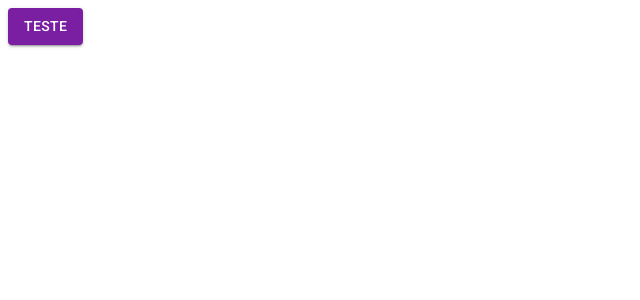
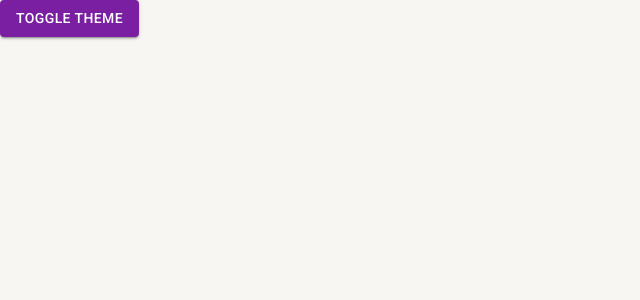
Before and after one commit to nicolasximenes/react-material-ui-ts, a React (Create React App) app: page /pagina-inicial in a window 1280 px wide. Shown: the top 300 px of the page, without its empty margins (0-640 px from the left). Built offline with nearby package versions, Linux system fonts and the light colour scheme.

Commit message:
feat: Adicionado temas e troca de temas

```diff
--- a/public/index.html
+++ b/public/index.html
@@ -18,7 +18,7 @@
 
     <title>Cadastros</title>
   </head>
-  <body>
+  <body style="margin: 0; padding: 0;">
     <noscript>Você precisa ativar o JavaScript para executar este aplicativo.</noscript>
     <div id="root"></div>
 
--- a/src/routes/index.tsx
+++ b/src/routes/index.tsx
@@ -1,10 +1,14 @@
 import { Button } from "@mui/material";
 import { Routes, Route, Navigate } from "react-router-dom";
+import { useAppThemeContext } from "../shared/contexts";
 
 export const AppRoutes = () => {
+
+  const { toggleTheme } = useAppThemeContext();
+
   return (
     <Routes>
-      <Route path="/pagina-inicial" element={<Button variant="contained" color="primary">Teste</Button>} />
+      <Route path="/pagina-inicial" element={<Button variant="contained" color="primary" onClick={toggleTheme}>Toggle Theme</Button>} />
 
       <Route path="*" element={<Navigate to="/pagina-inicial" />} />
     </Routes>
--- /dev/null
+++ b/src/shared/contexts/ThemeContext.tsx
@@ -0,0 +1,42 @@
+import { createContext, useCallback, useContext, useMemo, useState } from "react";
+import { Box, ThemeProvider } from "@mui/material";
+import { LightTheme, DarkTheme } from "../themes";
+
+interface IThemeContextData {
+  themeName: 'light' | 'dark';
+  toggleTheme: () => void;
+}
+
+interface IThemeProviderProps {
+  children: React.ReactNode;
+}
+
+const ThemeContext = createContext({} as IThemeContextData);
+
+export const useAppThemeContext = () => {
+  return useContext(ThemeContext);
+};
+
+export const AppThemeProvider: React.FC<IThemeProviderProps> = ({ children }) => {
+
+  const [themeName, setThemeName] = useState<'light' | 'dark'>('light');
+
+  const toggleTheme = useCallback(() => {
+    setThemeName(oldThemeName => oldThemeName === 'light' ? 'dark' : 'light');
+  }, []);
+
+  const theme = useMemo(() => {
+    if (themeName === 'light') return LightTheme;
+    return DarkTheme;
+  }, [themeName])
+
+  return (
+    <ThemeContext.Provider value={{ themeName, toggleTheme }}>
+      <ThemeProvider theme={theme}>
+        <Box width="100vw" height="100vh" bgcolor={theme.palette.background.default}>
+          {children}
+        </Box>
+      </ThemeProvider>
+    </ThemeContext.Provider>
+  );
+}
--- a/src/shared/contexts/index.ts
+++ b/src/shared/contexts/index.ts
@@ -1 +1 @@
-export {};
+export * from './ThemeContext';
--- /dev/null
+++ b/src/shared/themes/DarkTheme.ts
@@ -0,0 +1,23 @@
+import { createTheme } from '@mui/material';
+import { cyan, purple } from '@mui/material/colors';
+
+export const DarkTheme = createTheme({
+  palette: {
+    primary: {
+      main: purple[700],
+      dark: purple[800],
+      light: purple[500],
+      contrastText: '#ffffff',
+    },
+    secondary: {
+      main: cyan[500],
+      dark: cyan[400],
+      light: cyan[300],
+      contrastText: '#ffffff',
+    },
+    background: {
+      default: "#202124",
+      paper: "#313134",
+    }
+  }
+});
--- a/src/shared/themes/index.ts
+++ b/src/shared/themes/index.ts
@@ -1 +1,2 @@
 export * from './LightTheme';
+export * from './DarkTheme';
```
Also changed, not shown: src/App.tsx (+3 -4 lines).
